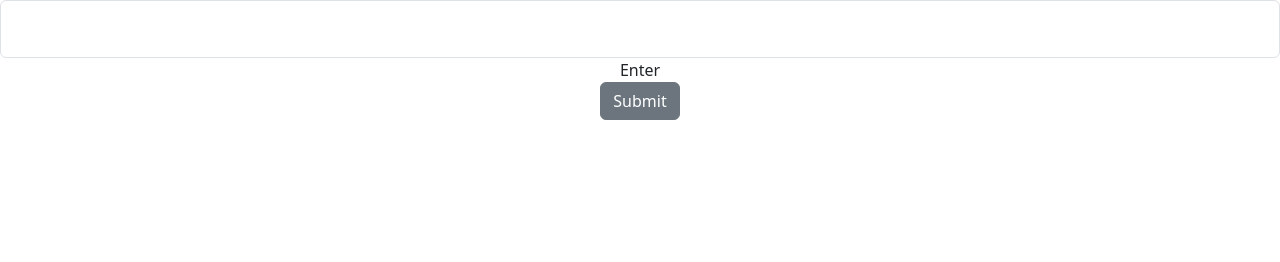
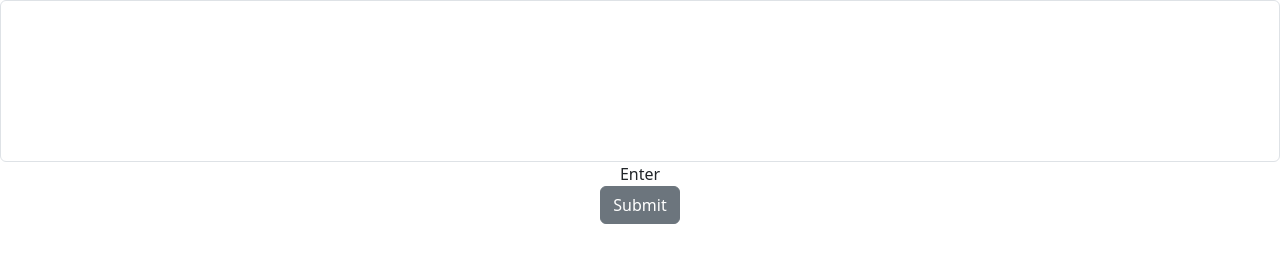
Before and after one commit to ankepallimahesh/innovation, a plain HTML site: page index.html in a window 1280 px wide. Drawn offline with nearby package versions, Linux system fonts and the light colour scheme.

Commit message:
index.html

```diff
--- a/index.html
+++ b/index.html
@@ -1,11 +1,16 @@
 <html>
 <head>
+	<style>
+		#na{
+			padding:80px;
+		}
+	</style>
 	<link href="https://cdn.jsdelivr.net/npm/bootstrap@5.3.3/dist/css/bootstrap.min.css" rel="stylesheet" integrity="sha384-QWTKZyjpPEjISv5WaRU9OFeRpok6YctnYmDr5pNlyT2bRjXh0JMhjY6hW+ALEwIH" crossorigin="anonymous">
 </head>
 <body>
 	<center>
 	<div class="form-floating">
-    <input type="text" class="form-control" placeholder="Enter " id="na">
+    <input type="text" class="form-control" id="na" >
 		<lable for="na">Enter</lable>
 	</div>
 		<button class="btn btn-secondary">Submit</button>
```
